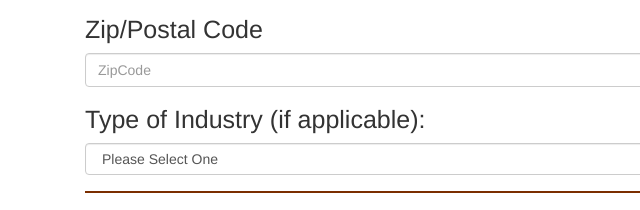
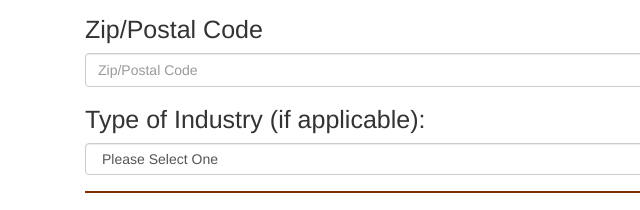
Before and after one commit to mshanken/CAOsignup, a website: page web/index.html in a window 1280 px wide. Shown: the part 323-533 px from the top of the page, 180-820 px from the left. Drawn offline with Linux system fonts and the light colour scheme.

Commit message:
missed an update

```diff
--- a/web/index.html
+++ b/web/index.html
@@ -49,7 +49,7 @@
                         </div><!-- /.form-group -->
                         <div class="form-group">
                             <label class="control-label" for="CI_custom1">Zip/Postal Code</label>
-                            <input type="text" name="CI_custom1" class="form-control required" id="CI_custom1" placeholder="ZipCode" maxlength="12" />
+                            <input type="text" name="CI_custom1" class="form-control required" id="CI_custom1" placeholder="Zip/Postal Code" maxlength="12" />
                             <span class="glyphicon glyphicon-remove form-control-feedback" aria-hidden="true"></span>
                             <span id="inputError2Status" class="sr-only">(error)</span>
                         </div><!-- /.form-group -->
```
